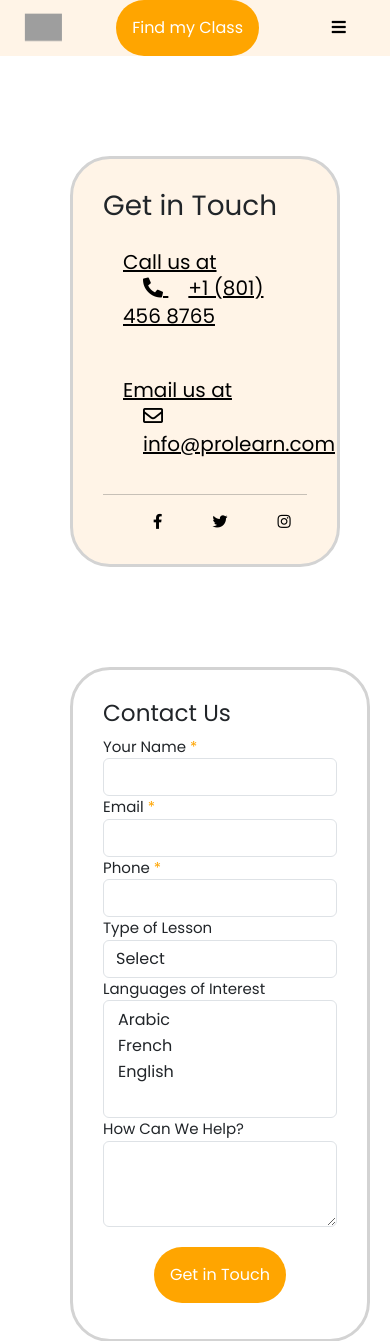
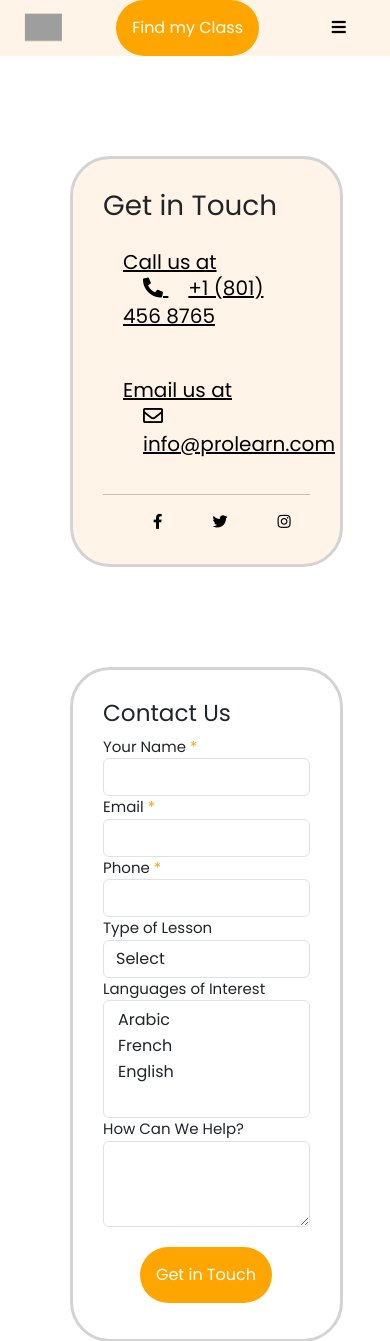
Before and after one commit to Hrais12/Hrais12-HTML-and-CSS-Website-SBA, a plain HTML site: page contact.html in a window 390 px wide. Shown: the top 1341 px of the page. Drawn offline with nearby package versions, Linux system fonts and the light colour scheme; grey boxes are pictures that could not be loaded.

Commit message:
width margin for contact pg

```diff
--- a/style.css
+++ b/style.css
@@ -125,6 +125,14 @@ form{
 #contactForm{
   height: 45em;
 
+
+}
+aside{
+  border: solid lightgray;
+  margin-top: 100px;
+  border-radius: 40px;
+  padding: 30px;
+  background-color:  rgba(255, 228, 196, 0.407);
 
 }
 
@@ -256,8 +264,16 @@ form{
 }
 #contactForm{
   height: 45em;
-  width: 25em;
-  margin-left: 150px;
+  width: 70vw;
+  margin-left: 0;
+}
+aside{
+  border: solid lightgray;
+  margin-top: 100px;
+  border-radius: 40px;
+  padding: 30px;
+  background-color:  rgba(255, 228, 196, 0.407);
+  width: 70vw;
 }
 
 }
@@ -377,15 +393,22 @@ form{
 /* -----------------contact us ------- */
 .conntactContainer{
   display: block;
-  justify-content: space-evenly;
   margin-left: 70px;
 
 }
 #contactForm{
   height: 45em;
-  width: 20em;
+  width: 70vw;
   margin-left: 0;
 
+}
+aside{
+  border: solid lightgray;
+  margin-top: 100px;
+  border-radius: 40px;
+  padding: 30px;
+  background-color:  rgba(255, 228, 196, 0.407);
+  width: 70vw;
 }
 
 }
@@ -714,13 +737,7 @@ table{
   }
 
 
-aside{
-  border: solid lightgray;
-  margin-top: 100px;
-  border-radius: 40px;
-  padding: 30px;
-  background-color:  rgba(255, 228, 196, 0.407);
-}
+
 aside h5{
   padding: 20px;
 }
```
